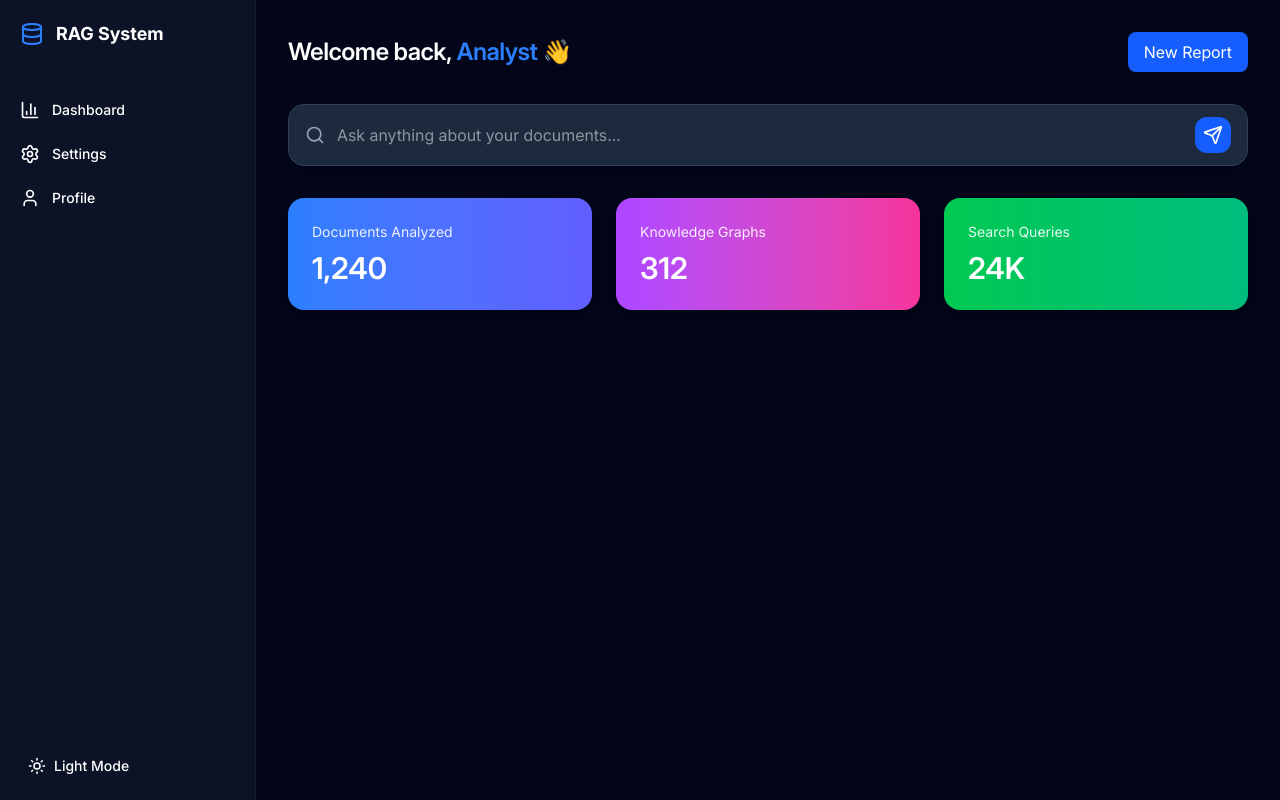
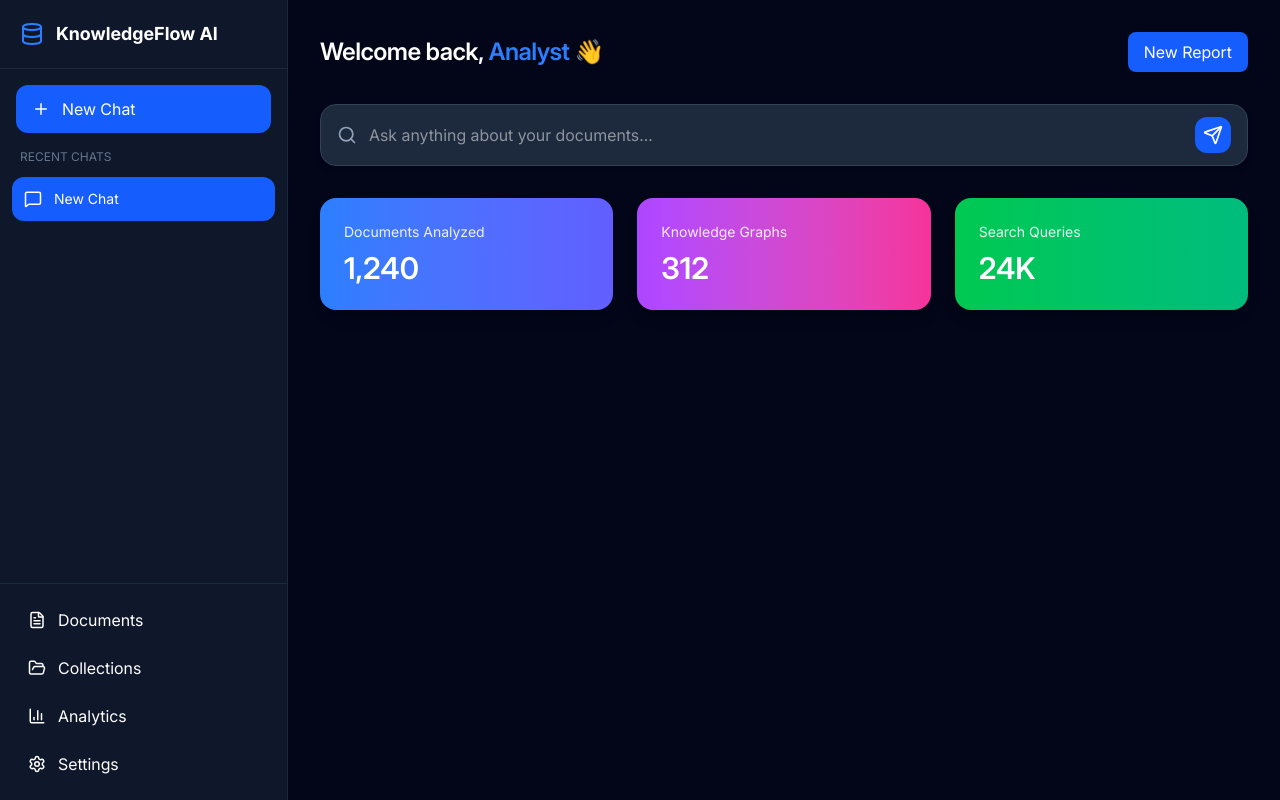
Before and after one commit to elmira-orooji/advanced-rag-system, a React (Vite) app in the folder frontend/my-rag-app/: page /home in a window 1280 px wide. Built offline with nearby package versions, Linux system fonts and the light colour scheme.

Commit message:
write Sidebar.tsx

```diff
--- /dev/null
+++ b/frontend/my-rag-app/src/components/Sidebar.tsx
@@ -0,0 +1,215 @@
+import {
+  Plus,
+  MessageSquare,
+  FileText,
+  FolderOpen,
+  BarChart3,
+  Settings,
+  Trash2,
+  Database,
+} from "lucide-react";
+
+import type {
+  ChatSession,
+} from "../types/chat";
+
+interface SidebarProps {
+  darkMode: boolean;
+
+  sessions: ChatSession[];
+
+  activeSessionId: string | null;
+
+  onSelectChat: (
+    id: string
+  ) => void;
+
+  onNewChat: () => void;
+
+  onDeleteChat: (
+    id: string
+  ) => void;
+}
+
+export default function Sidebar({
+  darkMode,
+  sessions,
+  activeSessionId,
+  onSelectChat,
+  onNewChat,
+  onDeleteChat,
+}: SidebarProps) {
+    return (
+  <aside
+    className={`
+      w-20 lg:w-72
+      border-r
+      flex
+      flex-col
+      transition-all
+      ${
+        darkMode
+          ? "bg-slate-900 border-slate-800"
+          : "bg-white border-slate-200"
+      }
+    `}
+  >
+    {/* Header */}
+    <div className="p-5 border-b border-inherit">
+      <div className="flex items-center gap-3">
+        <Database className="text-blue-500" />
+
+        <span className="hidden lg:block font-bold text-lg">
+          KnowledgeFlow AI
+        </span>
+      </div>
+    </div>
+
+    {/* New Chat */}
+    <div className="p-4">
+      <button
+        onClick={onNewChat}
+        className="
+          w-full
+          flex
+          items-center
+          justify-center
+          lg:justify-start
+          gap-3
+          rounded-xl
+          bg-blue-600
+          hover:bg-blue-700
+          text-white
+          px-4
+          py-3
+          transition
+        "
+      >
+        <Plus size={18} />
+
+        <span className="hidden lg:block">
+          New Chat
+        </span>
+      </button>
+    </div>
+
+    {/* Recent Chats */}
+    <div className="flex-1 overflow-y-auto px-3">
+      <p className="hidden lg:block text-xs uppercase text-slate-500 mb-3 px-2">
+        Recent Chats
+      </p>
+
+      {sessions.map((chat) => (
+        <div
+          key={chat.id}
+          className={`
+            group
+            flex
+            items-center
+            justify-between
+            rounded-xl
+            px-3
+            py-3
+            cursor-pointer
+            mb-2
+            transition
+
+            ${
+              activeSessionId === chat.id
+                ? darkMode
+                  ? "bg-blue-600 text-white"
+                  : "bg-blue-100"
+                : darkMode
+                ? "hover:bg-slate-800"
+                : "hover:bg-slate-100"
+            }
+          `}
+        >
+          <div
+            onClick={() =>
+              onSelectChat(chat.id)
+            }
+            className="
+              flex
+              items-center
+              gap-3
+              flex-1
+              min-w-0
+            "
+          >
+            <MessageSquare size={18} />
+
+            <span className="hidden lg:block truncate text-sm">
+              {chat.title}
+            </span>
+          </div>
+
+          <button
+            onClick={() =>
+              onDeleteChat(chat.id)
+            }
+            className="
+              hidden
+              lg:flex
+              opacity-0
+              group-hover:opacity-100
+              transition
+            "
+          >
+            <Trash2 size={16} />
+          </button>
+        </div>
+      ))}
+    </div>
+
+    {/* Footer */}
+    <div className="p-3 border-t border-inherit">
+      {[
+        {
+          icon: FileText,
+          label: "Documents",
+        },
+
+        {
+          icon: FolderOpen,
+          label: "Collections",
+        },
+
+        {
+          icon: BarChart3,
+          label: "Analytics",
+        },
+
+        {
+          icon: Settings,
+          label: "Settings",
+        },
+      ].map(
+        ({ icon: Icon, label }) => (
+          <button
+            key={label}
+            className="
+              w-full
+              flex
+              items-center
+              justify-center
+              lg:justify-start
+              gap-3
+              px-4
+              py-3
+              rounded-xl
+              hover:bg-blue-500/10
+              transition
+            "
+          >
+            <Icon size={18} />
+
+            <span className="hidden lg:block">
+              {label}
+            </span>
+          </button>
+        )
+      )}
+    </div>
+  </aside>
+)};
--- a/frontend/my-rag-app/src/pages/HomePage.tsx
+++ b/frontend/my-rag-app/src/pages/HomePage.tsx
@@ -1,20 +1,35 @@
 import { useState } from "react";
+import { useEffect } from "react";
+import Sidebar from "../components/Sidebar";
 import {
-  Sun,
-  Moon,
-  User,
+  useChatHistory,
+} from "../hooks/useChatHistory";
+import {
   Search,
   Send,
-  BarChart3,
-  Database,
-  Settings,
   Copy,
 } from "lucide-react";
 
+
+
 export default function HomePage() {
-  const [darkMode, setDarkMode] = useState(true);
+  const [darkMode] = useState(true);
   const [query, setQuery] = useState("");
   const [response, setResponse] = useState<string | null>(null);
+
+  const {
+  sessions,
+  activeSessionId,
+  createNewChat,
+  deleteChat,
+  setActiveSessionId,
+ } = useChatHistory();
+
+  useEffect(() => {
+  if (sessions.length === 0) {
+    createNewChat();
+   }
+  }, [sessions.length]);
 
   const handleAsk = () => {
     if (!query.trim()) return;
@@ -32,45 +47,14 @@ export default function HomePage() {
         darkMode ? "bg-slate-950 text-white" : "bg-slate-100 text-slate-800"
       }`}
     >
-      {/* Sidebar */}
-      <aside
-        className={`w-20 md:w-64 border-r border-slate-800/40 flex flex-col justify-between transition-all ${
-          darkMode ? "bg-slate-900/80" : "bg-white/80 border-slate-200"
-        }`}
-      >
-        <div>
-          <div className="flex items-center gap-3 p-5">
-            <Database className="text-blue-500" />
-            <span className="font-bold text-lg hidden md:block">RAG System</span>
-          </div>
-          <nav className="flex flex-col mt-6 space-y-2">
-            {[
-              { icon: BarChart3, label: "Dashboard" },
-              { icon: Settings, label: "Settings" },
-              { icon: User, label: "Profile" },
-            ].map(({ icon: Icon, label }) => (
-              <button
-                key={label}
-                className="flex items-center gap-3 px-5 py-2 text-sm font-medium hover:bg-blue-500/10 hover:text-blue-400 transition-colors"
-              >
-                <Icon size={20} />
-                <span className="hidden md:block">{label}</span>
-              </button>
-            ))}
-          </nav>
-        </div>
-        <div className="p-4">
-          <button
-            onClick={() => setDarkMode(!darkMode)}
-            className="flex items-center gap-2 w-full text-sm font-medium px-3 py-2 rounded-lg hover:bg-blue-500/10 transition-colors"
-          >
-            {darkMode ? <Sun size={18} /> : <Moon size={18} />}
-            <span className="hidden md:block">
-              {darkMode ? "Light Mode" : "Dark Mode"}
-            </span>
-          </button>
-        </div>
-      </aside>
+<Sidebar
+  darkMode={darkMode}
+  sessions={sessions}
+  activeSessionId={activeSessionId}
+  onSelectChat={setActiveSessionId}
+  onNewChat={createNewChat}
+  onDeleteChat={deleteChat}
+/>
 
       {/* Main Content */}
       <main className="flex-1 p-8 flex flex-col gap-8">
```
